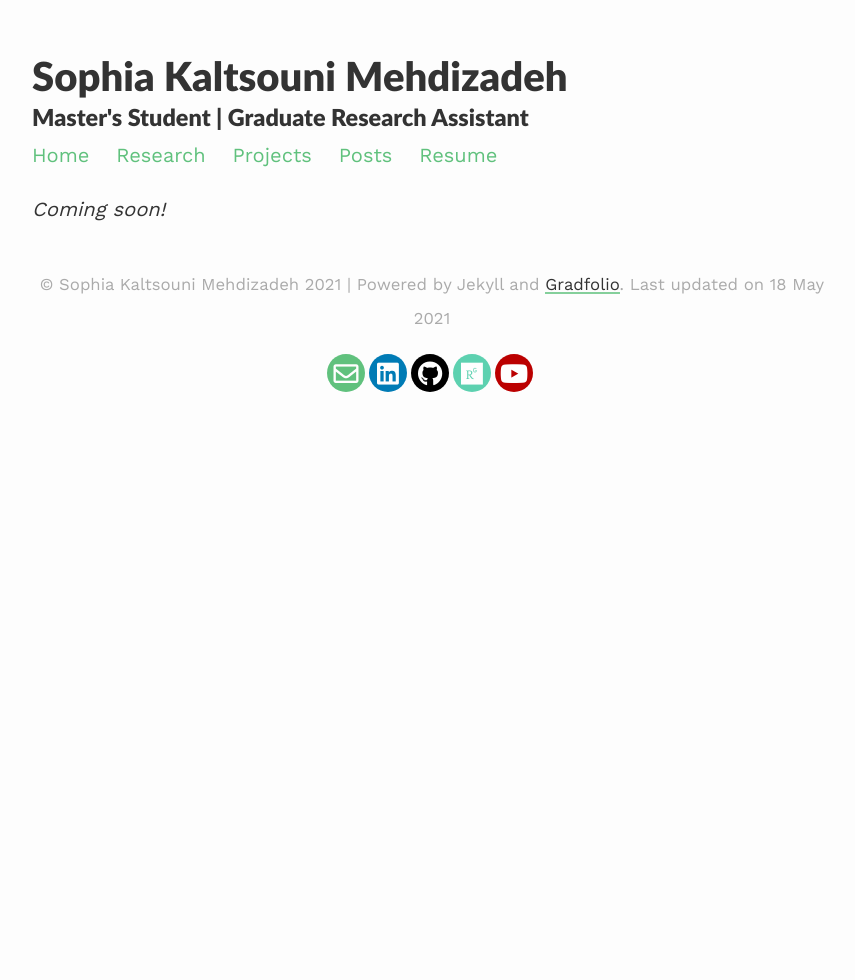
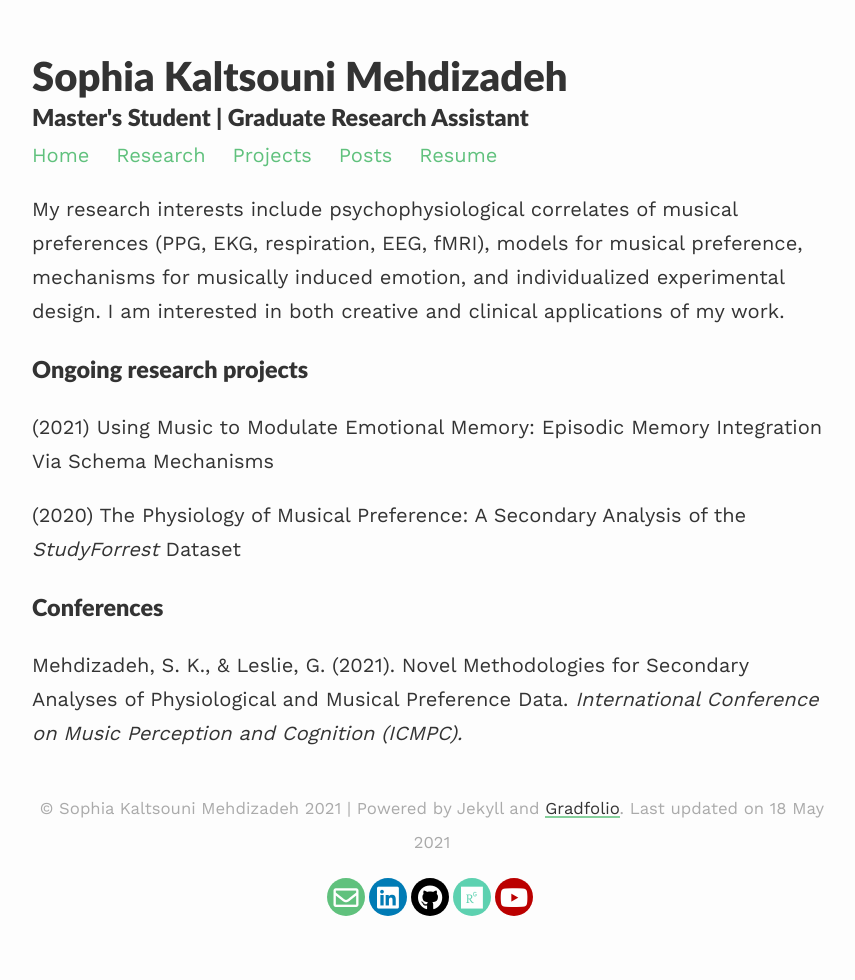
Before and after one commit to smehdizadeh/smehdizadeh.github.io, a Jekyll site: the page built from _pages/research.md, in a window 1280 px wide. Shown: the whole page, without its empty margins (208-1063 px from the left). Built offline with Jekyll 4.4.1, drawn with Linux system fonts in a browser that asks for light colours; nearby versions of some CDN libraries.

Commit message:
Update research.md

```diff
--- a/_pages/research.md
+++ b/_pages/research.md
@@ -5,4 +5,14 @@ permalink: /research/
 published: true
 ---
 
-*Coming soon!*
+My research interests include psychophysiological correlates of musical preferences (PPG, EKG, respiration, EEG, fMRI), models for musical preference, mechanisms for musically induced emotion, and individualized experimental design. I am interested in both creative and clinical applications of my work.
+
+### Ongoing research projects ###
+
+(2021) Using Music to Modulate Emotional Memory: Episodic Memory Integration Via Schema Mechanisms
+
+(2020) The Physiology of Musical Preference: A Secondary Analysis of the *StudyForrest* Dataset
+
+### Conferences ###
+
+Mehdizadeh, S. K., & Leslie, G. (2021). Novel Methodologies for Secondary Analyses of Physiological and Musical Preference Data. *International Conference on Music Perception and Cognition (ICMPC).*
```
